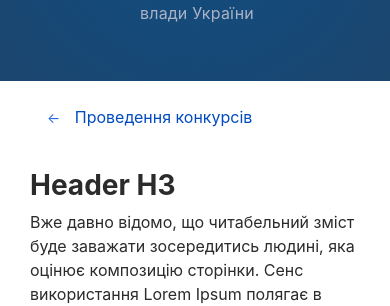
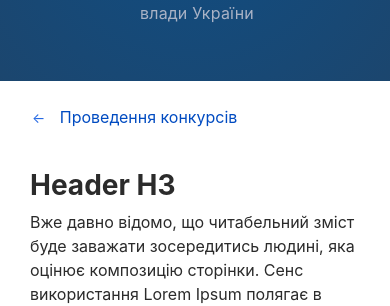
Before and after one commit to typo3uk/typo3uk.github.io, a Jekyll site: the page built from index.html, in a window 390 px wide. Shown: the part 266-572 px from the top of the page. Built offline with Jekyll 4.4.1, drawn with Linux system fonts in a browser that asks for light colours.

Commit message:
Change #191

```diff
--- a/_sass/t3ppua/_breadcrumb.scss
+++ b/_sass/t3ppua/_breadcrumb.scss
@@ -1,8 +1,8 @@
-@media screen and (max-width:450px){
-  .main-breadcrumbs {
-    padding-left: 15px;
-  }
-}
+// @media screen and (max-width:450px){
+//   .main-breadcrumbs {
+//     padding-left: 15px;
+//   }
+// }
 // .main-breadcrumbs {
 //   padding: 40px;
 //   padding-top: 30px;
```
